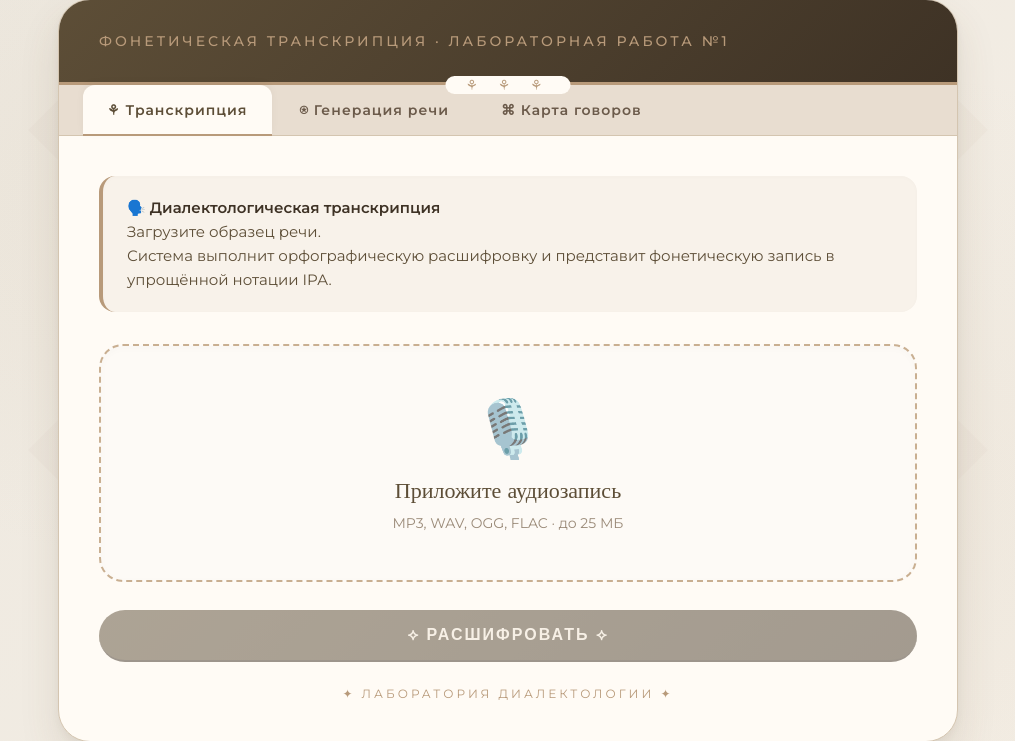
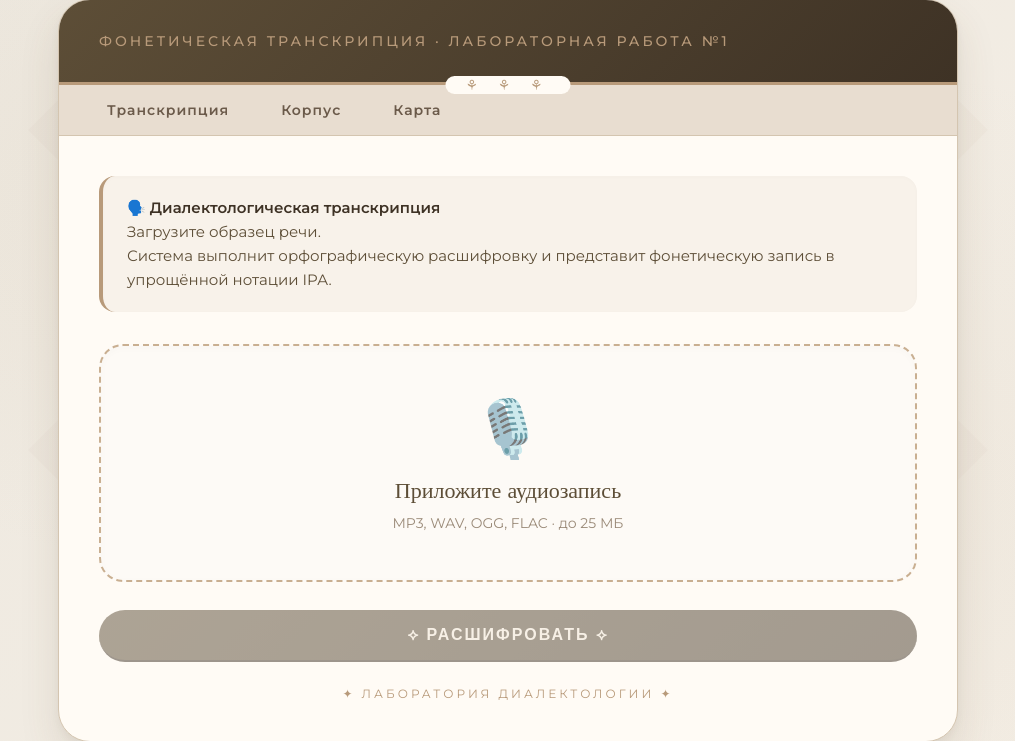
Before and after one commit to wxkjzeex/dialect-transcription, a Flask app: page / in a window 1280 px wide. Shown: the part 30-771 px from the top of the page, without its empty margins (132-1147 px from the left). Run offline with Flask 3, Linux system fonts and the light colour scheme.

Commit message:
Update index.html

```diff
--- a/templates/index.html
+++ b/templates/index.html
@@ -367,9 +367,9 @@
         </div>
 
         <div class="tabs">
-            <div class="tab active">⚘ Транскрипция</div>
-            <div class="tab">⍟ Генерация речи</div>
-            <div class="tab">⌘ Карта говоров</div>
+            <div class="tab" onclick="window.location.href='/'">Транскрипция</div>
+            <div class="tab" onclick="window.location.href='/corpus'">Корпус</div>
+            <div class="tab" onclick="window.location.href='/map'">Карта</div>
         </div>
 
         <div class="content">
```
